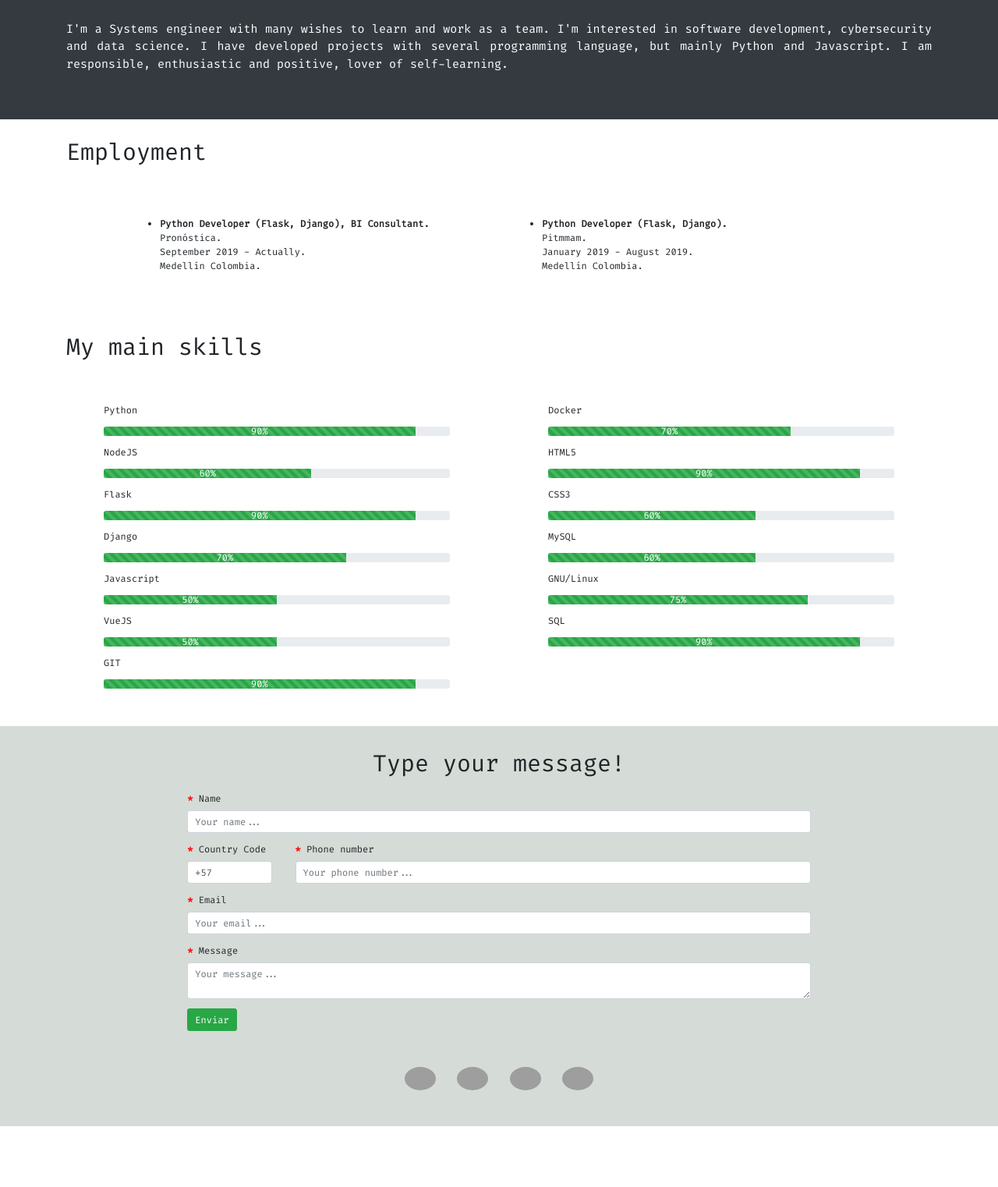
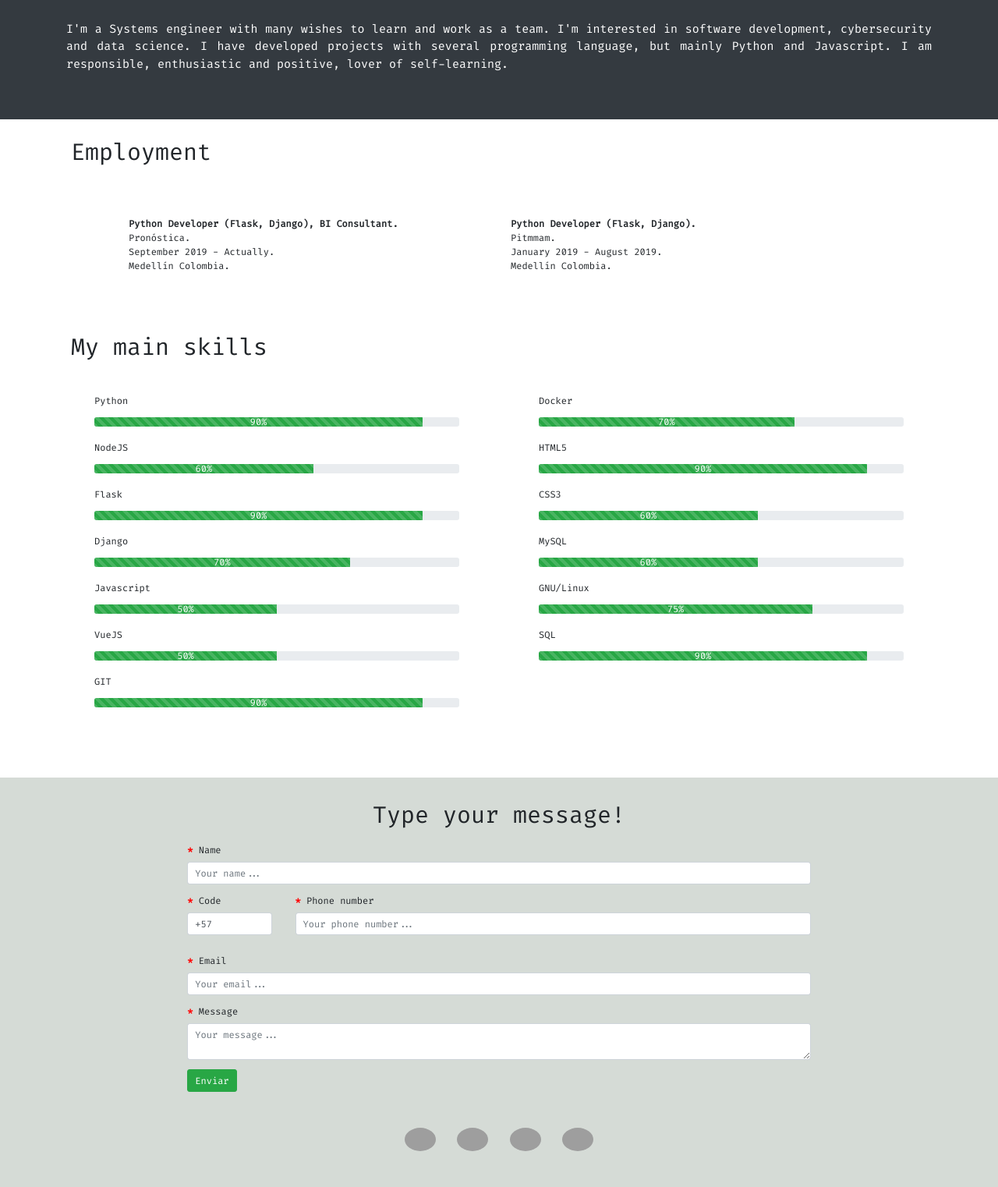
Before and after one commit to esmejia277/Portfolio, a Flask app: page / in a window 1280 px wide. Shown: the part 563-2085 px from the top of the page at 78% size. Before the commit the page ends 2007 px from the top, so only its background shows below. Run offline with Flask 2, Linux system fonts and the light colour scheme; some libraries are stand-ins or nearby versions; grey boxes are pictures that could not be loaded.

Commit message:
Employment info modified

```diff
--- a/flask/app/forms.py
+++ b/flask/app/forms.py
@@ -5,7 +5,7 @@ from wtforms.validators import DataRequired, Email, ValidationError, Length
 class ContactForm(FlaskForm):
     name = StringField(label='Name', validators=[ DataRequired()])
     email = StringField(label='Email', validators=[ DataRequired(), Email() ])
-    country_code = StringField('Country Code', [DataRequired()], default='+57')
+    country_code = StringField('Code', [DataRequired()], default='+57')
     telephone_number = IntegerField(label = 'Phone number', validators=[ DataRequired()])
     message = TextAreaField(label='Message', validators=[ DataRequired(),
         Length(min=20, message="Message must be at least 20 characters long.")
--- a/flask/app/static/css/style.css
+++ b/flask/app/static/css/style.css
@@ -8,14 +8,16 @@ a {
 
 }
 
-a:hover {
-    color: grey;
-}
-
 .social-media-icon {
     border-radius: 50%;
     width: 40px;
     margin: 10px;
+}
+
+.social-media-icon:hover {
+    -webkit-box-shadow: 10px 7px 41px 2px rgba(0,0,0,0.75);
+    -moz-box-shadow: 10px 7px 41px 2px rgba(0,0,0,0.75);
+    box-shadow: 10px 7px 41px 2px rgba(0,0,0,0.75);
 }
 
 .form {
@@ -36,7 +38,6 @@ a:hover {
     margin: auto;
 }
 
-
 .esteban-photo {
     display: flex;
     width: 35%;
@@ -45,7 +46,6 @@ a:hover {
     margin-top:60px;
     margin-bottom: 30px;
 }
-
 
 @media only screen and (max-width: 600px) {
     .head-form > h1 {
@@ -65,6 +65,43 @@ a:hover {
         margin-bottom: 30px;
 
     }
+
+    .form-group p {
+        text-align: left;
+    }
+  }
+
+  @media only screen and (max-width: 361px) {
+
+        /* width: 0%; */
+
+
+
+
+
+
+    /* .head-form > h1 {
+        font-size: 25px;
+    }
+
+    .form {
+        overflow-wrap: break-word;
+    }
+
+    .esteban-photo {
+        display: flex;
+        width: 70%;
+        border-radius: 50%;
+        margin: auto;
+        margin-top:60px;
+        margin-bottom: 30px;
+
+    }
+
+    .form-group p {
+        text-align: left;s
+    } */
+
   }
 
 .employment {
--- a/flask/app/templates/index.html
+++ b/flask/app/templates/index.html
@@ -17,144 +17,157 @@
   </div>
 </div>
 <div class="container">
-  <h1 class="display-6">Employment</h1>
-  <div class="row employment">
-    <div class="col">
-      <ul>
-        <li>
+  <h1 class="display-6 ml-2">Employment</h1>
+  <div class="row employment" >
+    <div class="col-md-6 col-xs-12">
       <p>
         <strong>
           Python Developer (Flask, Django), BI Consultant.
         </strong>
-            <br> Pronóstica.
-            <br> September 2019 - Actually.
-            <br> Medellín Colombia.
+        <br>
+        Pronóstica.
+        <br>
+        September 2019 - Actually.
+        <br>
+        Medellín Colombia.
       </p>
-        </li>
-      </ul>
     </div>
-    <div class="col">
-      <ul>
-        <li>
+    <div class="col-md-6 col-xs-12">
+
       <p>
         <strong>
           Python Developer (Flask, Django).
         </strong>
-            <br> Pitmmam.
-            <br> January 2019 - August 2019.
-            <br> Medellín Colombia.
+        <br>
+        Pitmmam.
+        <br>
+        January 2019 - August 2019.
+        <br>
+        Medellín Colombia.
       </p>
-        </li>
-      </ul>
+
     </div>
   </div>
-  <h1 class="display-6">My main skills</h1>
-  <div class="row skills">
+  <h1 class="display-6 ml-2">My main skills</h1>
+  <div class="row skills mb-5">
     <div class="col m-5">
-      <div class="skill-item m-3">
+      <div class="skill-item">
         <p>Python</p>
         <div class="progress">
           <div class="progress-bar progress-bar-striped bg-success" role="progressbar" style="width: 90%"
             aria-valuenow="25" aria-valuemin="0" aria-valuemax="100">90%</div>
         </div>
+        <br>
       </div>
 
-      <div class="skill-item m-3">
+      <div class="skill-item">
         <p>NodeJS</p>
         <div class="progress">
           <div class="progress-bar progress-bar-striped bg-success" role="progressbar" style="width: 60%"
             aria-valuenow="25" aria-valuemin="0" aria-valuemax="100">60%</div>
         </div>
+        <br>
       </div>
 
-      <div class="skill-item m-3">
+      <div class="skill-item">
         <p>Flask</p>
         <div class="progress">
           <div class="progress-bar progress-bar-striped bg-success" role="progressbar" style="width: 90%"
             aria-valuenow="25" aria-valuemin="0" aria-valuemax="100">90%</div>
         </div>
+        <br>
       </div>
 
-      <div class="skill-item m-3">
+      <div class="skill-item">
         <p>Django</p>
         <div class="progress">
           <div class="progress-bar progress-bar-striped bg-success" role="progressbar" style="width: 70%"
             aria-valuenow="25" aria-valuemin="0" aria-valuemax="100">70%</div>
         </div>
+        <br>
       </div>
 
-      <div class="skill-item m-3">
+      <div class="skill-item">
         <p>Javascript</p>
         <div class="progress">
           <div class="progress-bar progress-bar-striped bg-success" role="progressbar" style="width: 50%"
             aria-valuenow="25" aria-valuemin="0" aria-valuemax="100">50%</div>
         </div>
+        <br>
       </div>
 
-      <div class="skill-item m-3">
+      <div class="skill-item">
         <p>VueJS</p>
         <div class="progress">
           <div class="progress-bar progress-bar-striped bg-success" role="progressbar" style="width: 50%"
             aria-valuenow="25" aria-valuemin="0" aria-valuemax="100">50%</div>
         </div>
+        <br>
       </div>
 
-      <div class="skill-item m-3">
+      <div class="skill-item">
         <p>GIT</p>
         <div class="progress">
           <div class="progress-bar progress-bar-striped bg-success" role="progressbar" style="width: 90%"
             aria-valuenow="25" aria-valuemin="0" aria-valuemax="100">90%</div>
         </div>
       </div>
+      <br>
     </div>
     <div class="col m-5">
-      <div class="skill-item m-3">
+      <div class="skill-item">
         <p>Docker</p>
         <div class="progress">
           <div class="progress-bar progress-bar-striped bg-success" role="progressbar" style="width: 70%"
             aria-valuenow="25" aria-valuemin="0" aria-valuemax="100">70%</div>
         </div>
+        <br>
       </div>
 
-      <div class="skill-item m-3">
+      <div class="skill-item">
         <p>HTML5</p>
         <div class="progress">
           <div class="progress-bar progress-bar-striped bg-success" role="progressbar" style="width: 90%"
             aria-valuenow="25" aria-valuemin="0" aria-valuemax="100">90%</div>
         </div>
+        <br>
       </div>
 
-      <div class="skill-item m-3">
+      <div class="skill-item">
         <p>CSS3</p>
         <div class="progress">
           <div class="progress-bar progress-bar-striped bg-success" role="progressbar" style="width: 60%"
             aria-valuenow="25" aria-valuemin="0" aria-valuemax="100">60%</div>
         </div>
+        <br>
       </div>
 
 
-      <div class="skill-item m-3">
+      <div class="skill-item">
         <p>MySQL</p>
         <div class="progress">
           <div class="progress-bar progress-bar-striped bg-success" role="progressbar" style="width: 60%"
             aria-valuenow="25" aria-valuemin="0" aria-valuemax="100">60%</div>
         </div>
+        <br>
       </div>
 
-      <div class="skill-item m-3">
+      <div class="skill-item">
         <p>GNU/Linux</p>
         <div class="progress">
           <div class="progress-bar progress-bar-striped bg-success" role="progressbar" style="width: 75%"
             aria-valuenow="25" aria-valuemin="0" aria-valuemax="100">75%</div>
         </div>
+        <br>
       </div>
 
-      <div class="skill-item m-3">
+      <div class="skill-item">
         <p>SQL</p>
         <div class="progress">
           <div class="progress-bar progress-bar-striped bg-success" role="progressbar" style="width: 90%"
             aria-valuenow="25" aria-valuemin="0" aria-valuemax="100">90%</div>
         </div>
+        <br>
       </div>
 
     </div>
@@ -187,28 +200,41 @@
           </div>
 
           <div class="form-group">
+            <p>
               <strong style="color:red">*</strong>
               {{ form.name.label }} {{ form.name(size=25, class="form-control", placeholder="Your name...") }}
+            </p>
           </div>
           <div class="form-group row">
             <div class="col-md-2"">
-              <strong style="color:red">*</strong>
+              <p>
+              <strong style=" color:red">*</strong>
               {{ form.country_code.label }} {{ form.country_code(size=25, class="form-control", placeholder="+57") }}
+              </p>
             </div>
             <div class="col"">
-              <strong style="color:red">*</strong>
-              {{ form.telephone_number.label }} {{ form.telephone_number(size=25, class="form-control", placeholder="Your phone number...") }}
+              <p>
+              <strong style=" color:red">*</strong>
+              {{ form.telephone_number.label }}
+              {{ form.telephone_number(size=25, class="form-control", placeholder="Your phone number...") }}
+              </p>
             </div>
           </div>
           <div class="form-group">
+            <p>
               <strong style="color:red">*</strong>
               {{ form.email.label }} {{ form.email(size=25, class="form-control", placeholder="Your email...")}}
+            </p>
           </div>
+          <p>
             <div class="form-group">
+              <p>
                 <strong style="color:red">*</strong>
                 {{ form.message.label }}
                 {{ form.message(size=200, class="form-control", placeholder="Your message...")}}
             </div>
+          </p>
+          </p>
 
           <input class="btn-submit-form btn btn-success" type="submit" value="Enviar">
 
@@ -217,20 +243,20 @@
               <div class="col-xs-6 col-md-12">
                 <a href="https://twitter.com/esmejia277" target="_blank" rel="noreferrer">
                   <img class="social-media-icon" src="https://ps.w.org/twitter/assets/icon-256x256.png?rev=1590182"
-                    alt="">
+                    alt="Twitter logo">
                 </a>
 
                 <a href="https://github.com/esmejia277" target="_blank" rel="noreferrer">
-                  <img class="social-media-icon" src="https://miro.medium.com/max/256/0*FEmyH4NwQWlbHPJ6" alt="">
+                  <img class="social-media-icon" src="https://miro.medium.com/max/256/0*FEmyH4NwQWlbHPJ6" alt="Github logo">
                 </a>
 
                 <a href="https://www.linkedin.com/in/esmejia277/" target="_blank" rel="noreferrer">
                   <img class="social-media-icon"
-                    src="https://web.iceportal.com/wp-content/uploads/2018/03/square-linkedin-512.png" alt="">
+                    src="https://web.iceportal.com/wp-content/uploads/2018/03/square-linkedin-512.png" alt="Linkedin logo">
                 </a>
                 <a href="mailto:estebanmejia277@gmail.com" target="_blank" rel="noreferrer">
                   <img class="social-media-icon"
-                    src="https://icons.iconarchive.com/icons/dtafalonso/android-lollipop/256/Gmail-icon.png" alt="">
+                    src="https://icons.iconarchive.com/icons/dtafalonso/android-lollipop/256/Gmail-icon.png" alt="Mail logo">
                 </a>
               </div>
             </div>
```
Lines whose indentation alone changed are shown as unchanged.
